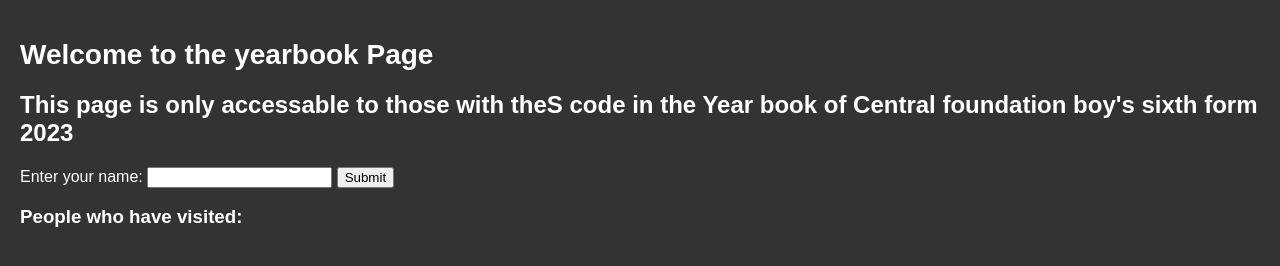
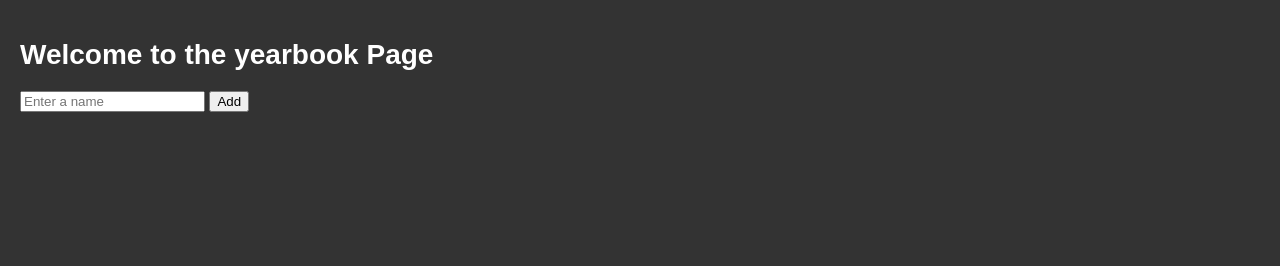
Before and after one commit to Amin9127/Amin9127, a plain HTML site: page messages1.html in a window 1280 px wide. Drawn offline with Linux system fonts and the light colour scheme.

Commit message:
names list

```diff
--- a/messages1.html
+++ b/messages1.html
@@ -7,80 +7,53 @@
 <body>
   <h1>Welcome to the yearbook Page</h1>
 
-  <div id="welcomeContainer">
-    <h2 id="welcomeText"></h2>
-    <form id="nameForm">
-      <label for="nameInput">Enter your name:</label>
-      <input type="text" id="nameInput" />
-      <button type="submit">Submit</button>
-    </form>
-  </div>
+  <div class="name-box">
+    <input type="text" id="nameInput" placeholder="Enter a name">
+    <button type="button" onclick="addToLocalStorage()">Add</button>
 
-  <div id="peopleList">
-    <h3>People who have visited:</h3>
-    <ul id="peopleListItems"></ul>
-  </div>
+    <ul id="nameList"></ul>
 
     <script>
-    // Retrieve the clearance level from the URL parameter
-    var urlParams = new URLSearchParams(window.location.search);
-    var clearanceLevel = parseInt(urlParams.get('clearance'));
+      function addToLocalStorage() {
+        var nameInput = document.getElementById('nameInput');
+        var name = nameInput.value;
 
-    // Use the clearance level as needed
-    console.log("Clearance Level:", clearanceLevel);
+        if (name.trim() !== '') {
+          // Get existing names from local storage, if any
+          var existingNames = localStorage.getItem('names');
+          var namesArray = existingNames ? JSON.parse(existingNames) : [];
 
-    // Welcome text
-    var welcomeText = "This page is only accessable to those with theS code in the Year book of Central foundation boy's sixth form 2023";
-    var welcomeTextElement = document.getElementById('welcomeText');
-    welcomeTextElement.textContent = welcomeText;
+          // Add the new name to the array
+          namesArray.push(name);
 
-    // Retrieve the people list from the cookie
-    var peopleList = getPeopleListFromCookie() || [];
+          // Store the updated array in local storage
+          localStorage.setItem('names', JSON.stringify(namesArray));
 
-    // Populate the people list on page load
-    displayPeopleList();
+          // Update the list on the page
+          updateList(namesArray);
 
-    // Form submission handler
-    var nameForm = document.getElementById('nameForm');
-    var nameInput = document.getElementById('nameInput');
-    var peopleListItems = document.getElementById('peopleListItems');
-
-    nameForm.addEventListener('submit', function(event) {
-      event.preventDefault();
-      var name = nameInput.value;
-      if (name.trim() !== '') {
-        peopleList.push(name);
-        displayPeopleList();
+          // Clear the input field
           nameInput.value = '';
-        // Store the updated people list in a cookie
-        setPeopleListCookie(peopleList);
         }
-    });
-
-    function displayPeopleList() {
-      var listItems = '';
-      for (var i = 0; i < peopleList.length; i++) {
-        listItems += '<li>' + peopleList[i] + '</li>';
-      }
-      peopleListItems.innerHTML = listItems;
       }
 
-    function getPeopleListFromCookie() {
-      var name = 'peopleList=';
-      var decodedCookie = decodeURIComponent(document.cookie);
-      var cookieParts = decodedCookie.split(';');
-      for (var i = 0; i < cookieParts.length; i++) {
-        var cookiePart = cookieParts[i].trim();
-        if (cookiePart.indexOf(name) === 0) {
-          return JSON.parse(cookiePart.substring(name.length, cookiePart.length));
+      function updateList(namesArray) {
+        var nameList = document.getElementById('nameList');
+        nameList.innerHTML = '';
+
+        // Iterate over the names array and create list items
+        for (var i = 0; i < namesArray.length; i++) {
+          var listItem = document.createElement('li');
+          listItem.textContent = namesArray[i];
+          nameList.appendChild(listItem);
         }
       }
-      return null;
-    }
 
-    function setPeopleListCookie(peopleList) {
-      var name = 'peopleList=' + JSON.stringify(peopleList) + '; path=/';
-      document.cookie = name;
+      // On page load, retrieve names from local storage and update the list
+      var existingNames = localStorage.getItem('names');
+      if (existingNames) {
+        var namesArray = JSON.parse(existingNames);
+        updateList(namesArray);
       }
     </script>
   </body>
```
Lines whose indentation alone changed are shown as unchanged.
